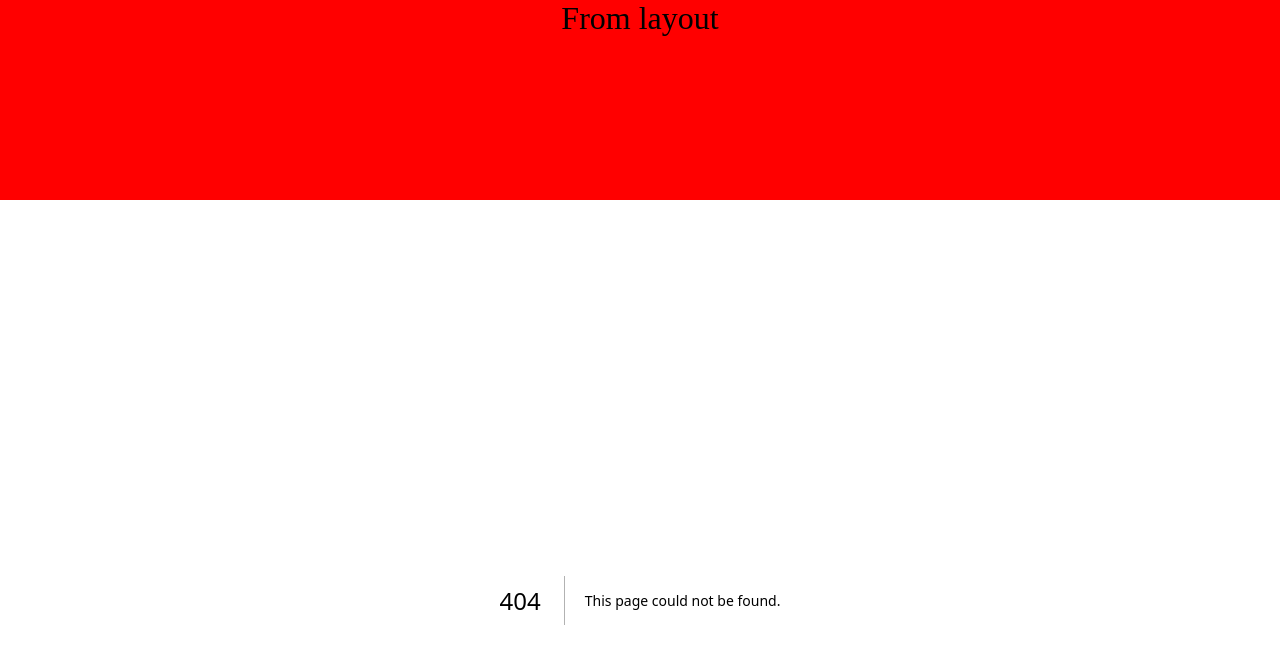
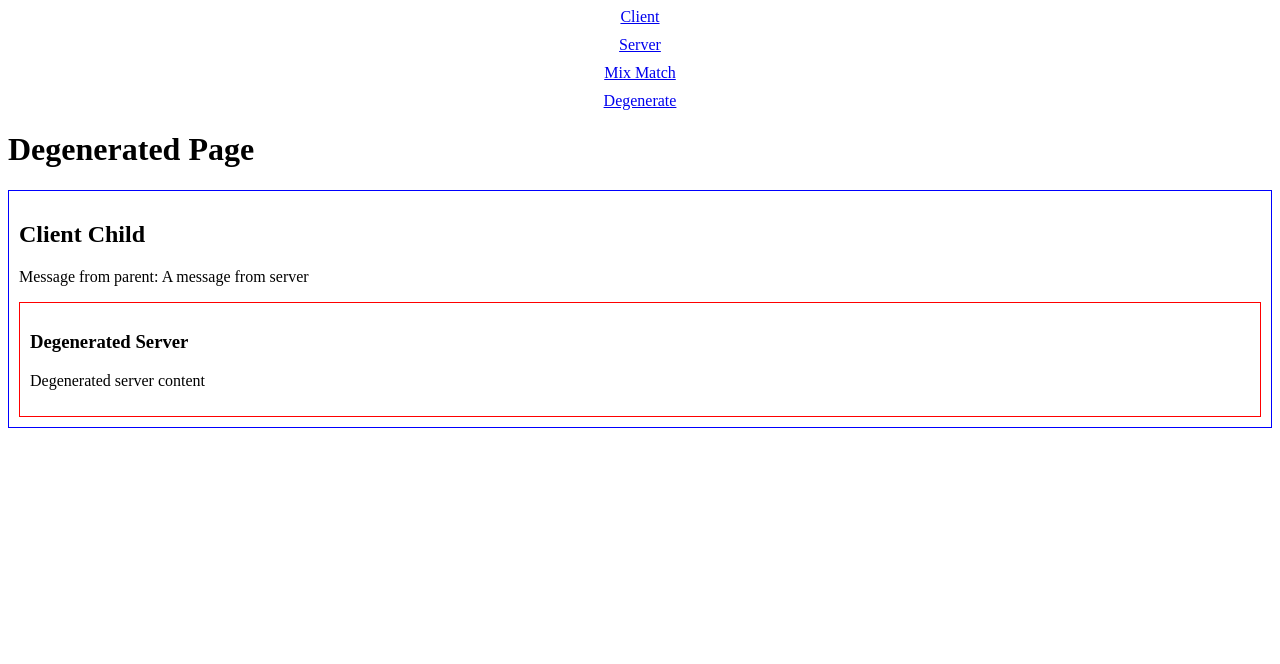
Before and after one commit to Fadhilamadan/next-13, a Next.js app: page /degenerate in a window 1280 px wide. Before the commit this address had no page. Shown: the top 664 px of the page. Built offline with nearby package versions, Linux system fonts and the light colour scheme.

Commit message:
feat(app): add client, server, mix match, and degenerate

```diff
--- /dev/null
+++ b/app/degenerate/client.tsx
@@ -0,0 +1,17 @@
+"use client";
+
+import NestedServer from "./nested-server";
+
+export default function Client({ message }: { message: string }) {
+  console.log("Client component rendering");
+
+  return (
+    <>
+      <h2>Client Child</h2>
+      <p>Message from parent: {message}</p>
+      <div style={{ border: "1px solid red", padding: 10 }}>
+        <NestedServer />
+      </div>
+    </>
+  );
+}
--- /dev/null
+++ b/app/degenerate/nested-server.tsx
@@ -0,0 +1,10 @@
+export default function NestedServer() {
+  console.log("Nested server component rendering");
+
+  return (
+    <>
+      <h3>Degenerated Server</h3>
+      <p>Degenerated server content</p>
+    </>
+  );
+}
--- /dev/null
+++ b/app/degenerate/page.tsx
@@ -0,0 +1,14 @@
+import Client from "./client";
+
+export default function DegeneratePage() {
+  console.log("Degenerated page rendering");
+
+  return (
+    <>
+      <h1>Degenerated Page</h1>
+      <div style={{ border: "1px solid blue", padding: 10 }}>
+        <Client message="A message from server" />
+      </div>
+    </>
+  );
+}
--- a/app/layout.tsx
+++ b/app/layout.tsx
@@ -1,23 +1,19 @@
 import { ReactNode } from "react";
+import Link from "next/link";
 
 export default function Layout({ children }: { children: ReactNode }) {
   return (
     <html lang="en">
       <head>
-        <title>Next.js</title>
+        <title>Next 13</title>
       </head>
 
       <body>
-        <div
-          style={{
-            width: "100%",
-            height: "25vh",
-            backgroundColor: "red",
-            textAlign: "center",
-            fontSize: "2rem",
-          }}
-        >
-          From layout
+        <div style={{ textAlign: "center", display: "grid", gridGap: 10 }}>
+          <Link href="/client">Client</Link>
+          <Link href="/server">Server</Link>
+          <Link href="/mixmatch">Mix Match</Link>
+          <Link href="/degenerate">Degenerate</Link>
         </div>
         <div>{children}</div>
       </body>
--- /dev/null
+++ b/app/mixmatch/client.tsx
@@ -0,0 +1,21 @@
+"use client";
+
+import { ReactNode } from "react";
+
+export default function Client({
+  message,
+  children,
+}: {
+  message: string;
+  children: ReactNode;
+}) {
+  console.log("Client component rendering");
+
+  return (
+    <>
+      <h2>Client Child</h2>
+      <p>Message from parent: {message}</p>
+      <div style={{ border: "1px solid red", padding: 10 }}>{children}</div>
+    </>
+  );
+}
--- /dev/null
+++ b/app/mixmatch/nested-server.tsx
@@ -0,0 +1,10 @@
+export default function NestedServer() {
+  console.log("Nested server component rendering");
+
+  return (
+    <>
+      <h3>Nested Server</h3>
+      <p>Nested server content</p>
+    </>
+  );
+}
--- a/app/second/page.tsx
+++ /dev/null
@@ -1,3 +0,0 @@
-export default function Page() {
-  return <h1>Second route!</h1>;
-}
```
Also changed, not shown: app/client/page.tsx (added, +21 -0 lines), app/head.tsx (added, +9 -0 lines), app/mixmatch/page.tsx (added, +17 -0 lines), app/server/page.tsx (added, +12 -0 lines).
